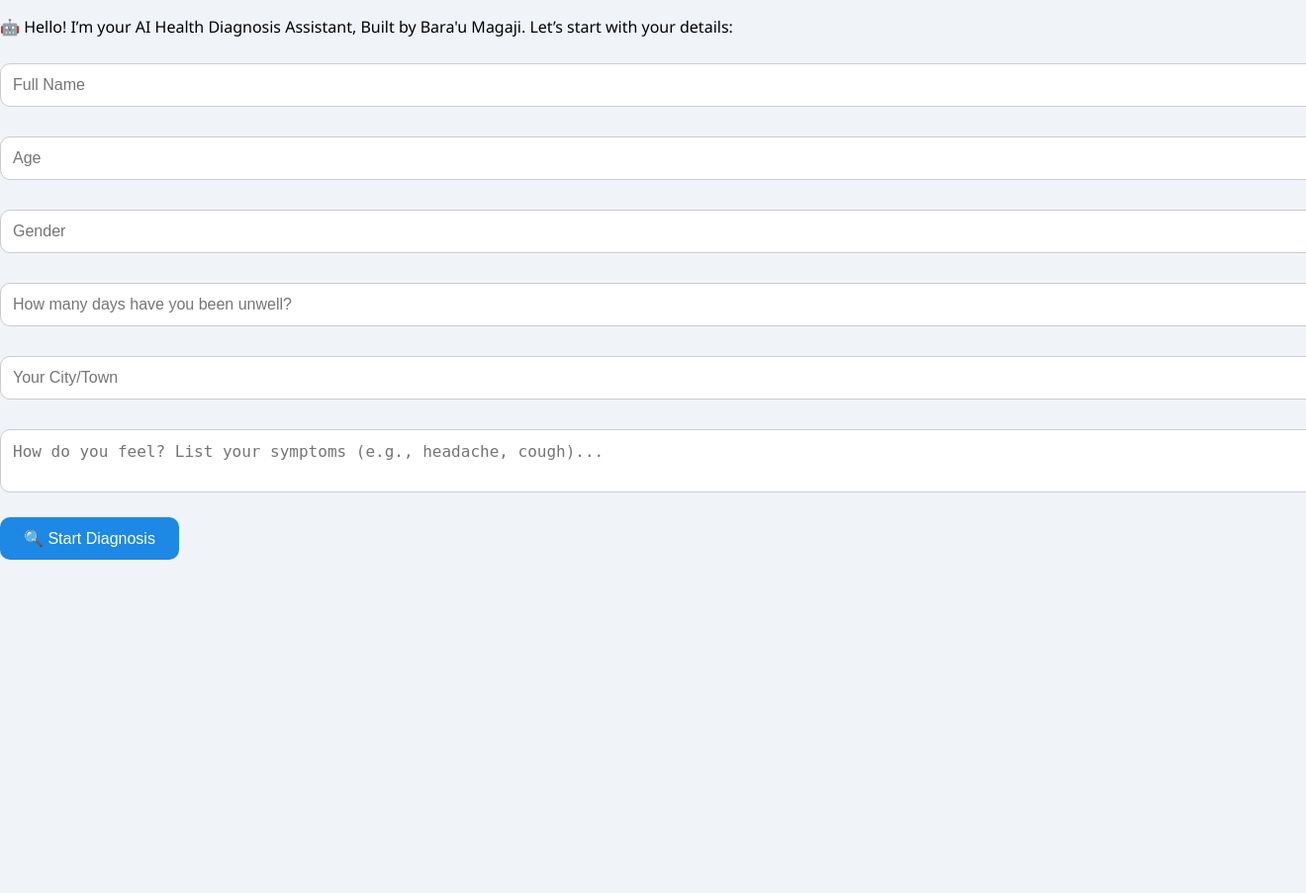
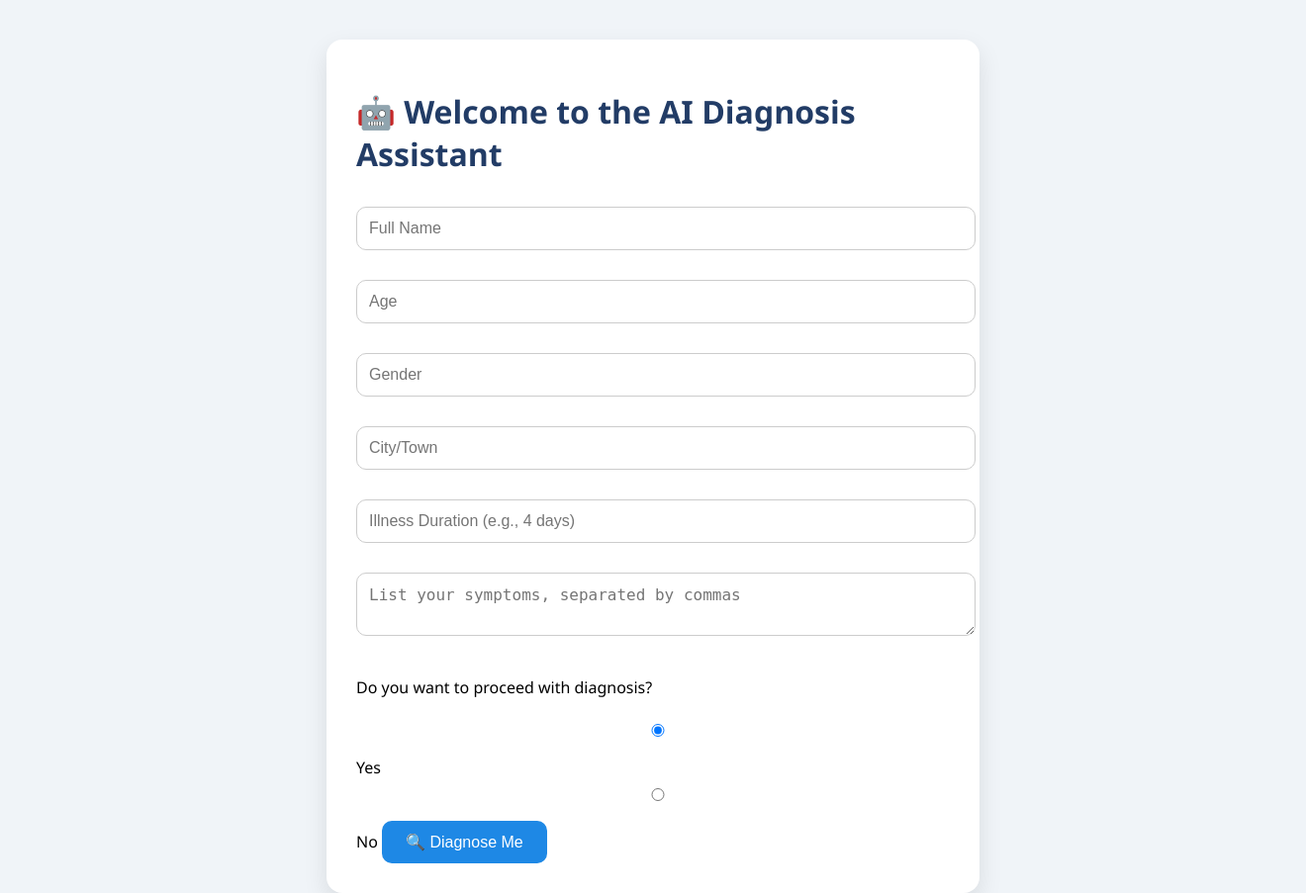
Before and after one commit to jammel001/healthHERO, a Flask app: page / in a window 1320 px wide; the page is wider, and only the part inside the window is pictured. Shown: that part at 99% size. Before the commit the page ends 566 px from the top of that part, so only its background shows below. Run offline with Flask 3, Linux system fonts and the light colour scheme; parts of the project's set-up code (start-up, migrations or seed data) failed here and were passed over.

Commit message:
Update index.html

```diff
--- a/templates/index.html
+++ b/templates/index.html
@@ -1,24 +1,24 @@
-<!-- templates/index.html -->
 <!DOCTYPE html>
 <html lang="en">
 <head>
   <meta charset="UTF-8">
-  <title>AI Health Assistant</title>
+  <title>AI Diagnosis Assistant</title>
   <link rel="stylesheet" href="/static/style.css">
 </head>
 <body>
-  <div class="chatbox">
-    <div class="chat">
-      <p class="bot">🤖 Hello! I’m your AI Health Diagnosis Assistant, Built by Bara'u Magaji. Let’s start with your details:</p>
-    </div>
-    <form method="POST" action="/diagnosis">
-      <input name="name" placeholder="Full Name" required>
-      <input name="age" placeholder="Age" required>
-      <input name="gender" placeholder="Gender" required>
-      <input name="duration" placeholder="How many days have you been unwell?" required>
-      <input name="location" placeholder="Your City/Town" required>
-      <textarea name="symptoms" placeholder="How do you feel? List your symptoms (e.g., headache, cough)..." required></textarea>
-      <button type="submit">🔍 Start Diagnosis</button>
+  <div class="container">
+    <h1>🤖 Welcome to the AI Diagnosis Assistant</h1>
+    <form action="/diagnose" method="POST">
+      <input type="text" name="name" placeholder="Full Name" required>
+      <input type="text" name="age" placeholder="Age" required>
+      <input type="text" name="gender" placeholder="Gender" required>
+      <input type="text" name="location" placeholder="City/Town" required>
+      <input type="text" name="duration" placeholder="Illness Duration (e.g., 4 days)" required>
+      <textarea name="symptoms" placeholder="List your symptoms, separated by commas" required></textarea>
+      <p>Do you want to proceed with diagnosis?</p>
+      <label><input type="radio" name="confirm" value="yes" checked> Yes</label>
+      <label><input type="radio" name="confirm" value="no"> No</label>
+      <button type="submit">🔍 Diagnose Me</button>
     </form>
   </div>
 </body>
```
